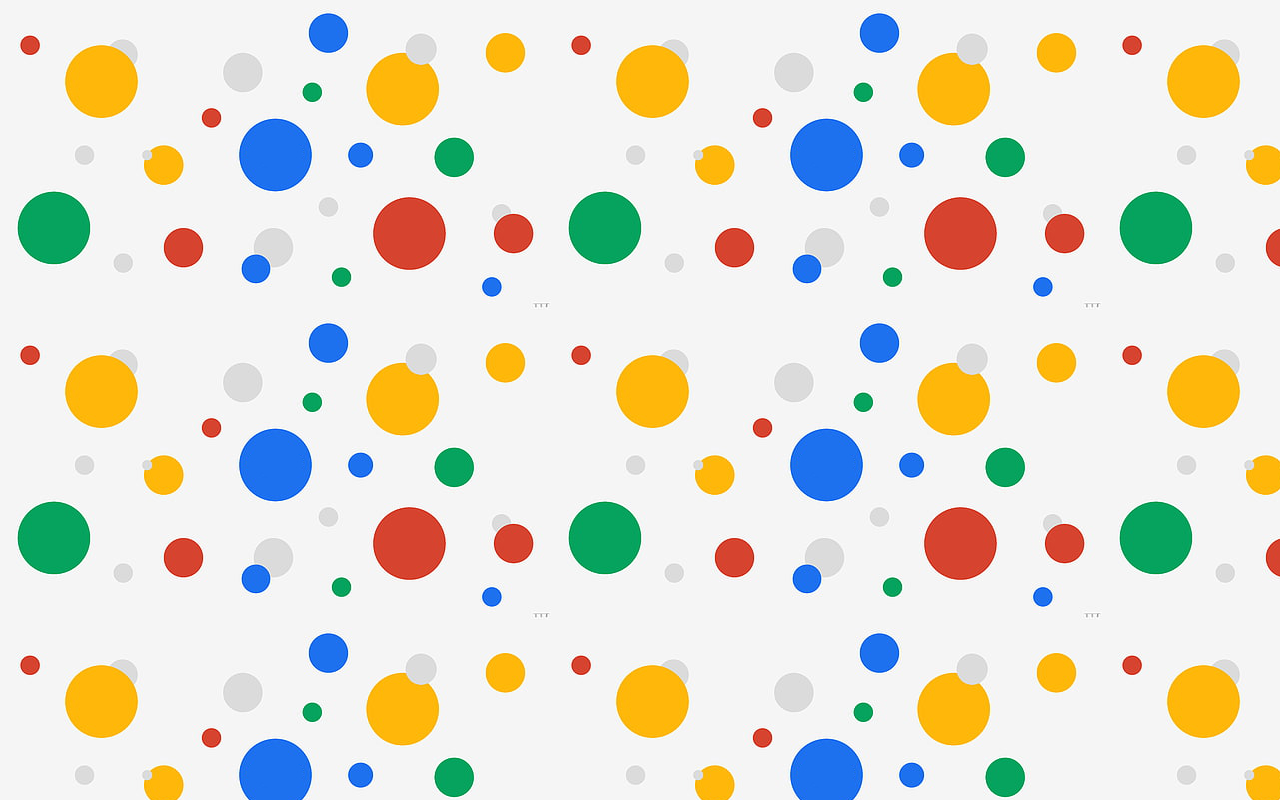
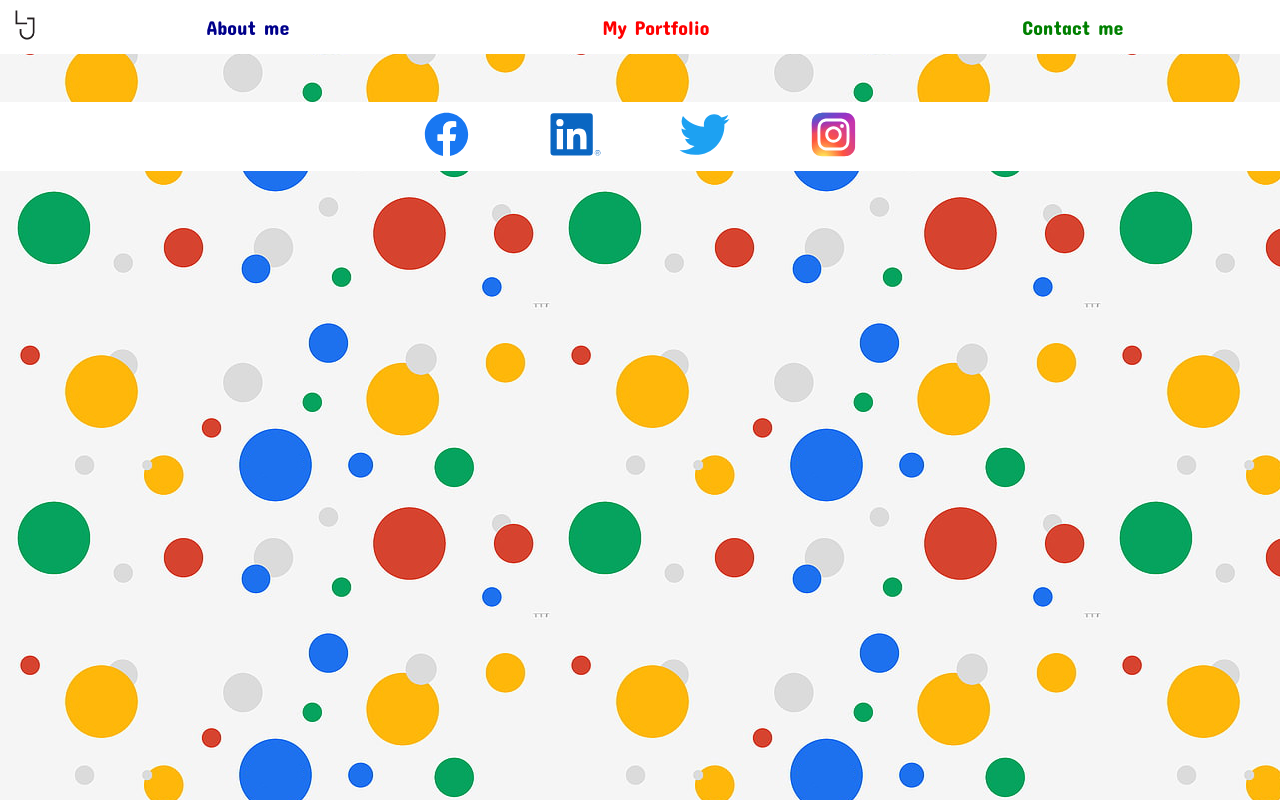
Before and after one commit to sajjadista/GDSC-Worskshop-Portfolio-Website, a plain HTML site: page contact-page.html in a window 1280 px wide. Drawn offline with Linux system fonts and the light colour scheme; a web font is replaced by a local one.

Commit message:
Added the navbar and footer

```diff
--- a/contact-page.html
+++ b/contact-page.html
@@ -1,13 +1,55 @@
 <!DOCTYPE html>
 <html lang="en">
-<head>
-    <meta charset="UTF-8">
-    <meta http-equiv="X-UA-Compatible" content="IE=edge">
-    <meta name="viewport" content="width=device-width, initial-scale=1.0">
+  <head>
+    <meta charset="UTF-8" />
+    <meta http-equiv="X-UA-Compatible" content="IE=edge" />
+    <meta name="viewport" content="width=device-width, initial-scale=1.0" />
     <title>Lisa Jojo | Portfolio</title>
-    <link rel="stylesheet" href="style.css">
-</head>
-<body>
+    <link rel="preconnect" href="https://fonts.googleapis.com" />
+    <link rel="preconnect" href="https://fonts.gstatic.com" crossorigin />
+    <link
+      href="https://fonts.googleapis.com/css2?family=Concert+One&family=Pacifico&family=Signika+Negative&display=swap"
+      rel="stylesheet"
+    />
+    <link rel="stylesheet" href="style.css" />
+  </head>
+  <body>
+    <nav>
+      <img class="logo" src="assets/logos/logo.png" alt="LJ logo" />
+      <a class="scale blue" href="index.html">About me</a>
+      <a class="scale red" href="portfolio-page.html">My Portfolio</a>
+      <a class="scale green" href="contact-page.html">Contact me</a>
+    </nav>
 
-</body>
+    <footer>
+      <a href="https://www.facebook.com/"
+        ><img
+          id="facebook"
+          class="scale"
+          src="assets/logos/facebook.svg"
+          alt="Facebook logo"
+      /></a>
+      <a href="https://www.linkedin.com/"
+        ><img
+          id="linkedin"
+          class="scale"
+          src="assets/logos/linkedin.svg"
+          alt="linkedin logo"
+      /></a>
+      <a href="https://twitter.com/"
+        ><img
+          id="twitter"
+          class="scale"
+          src="assets/logos/twitter.svg"
+          alt="Twitter logo"
+      /></a>
+      <a href="https://www.instagram.com/"
+        ><img
+          id="instagram"
+          class="scale"
+          src="assets/logos/instagram.svg"
+          alt="Instagram logo"
+      /></a>
+    </footer>
+  </body>
 </html>
```
Also changed, not shown: portfolio-page.html (+50 -8 lines).
